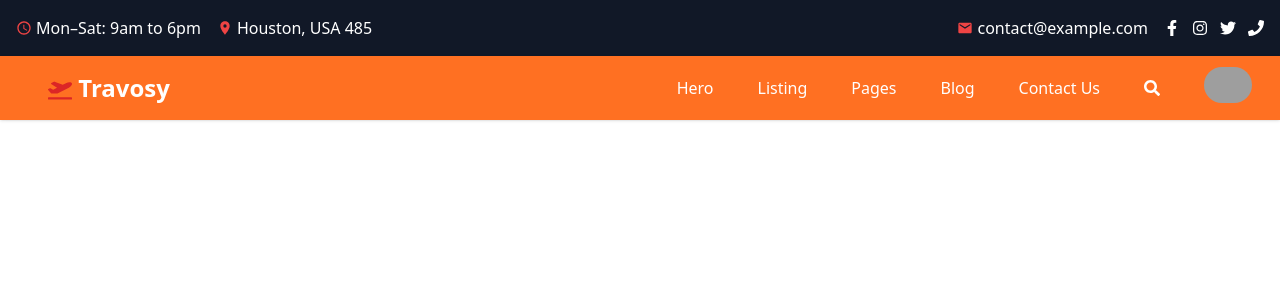
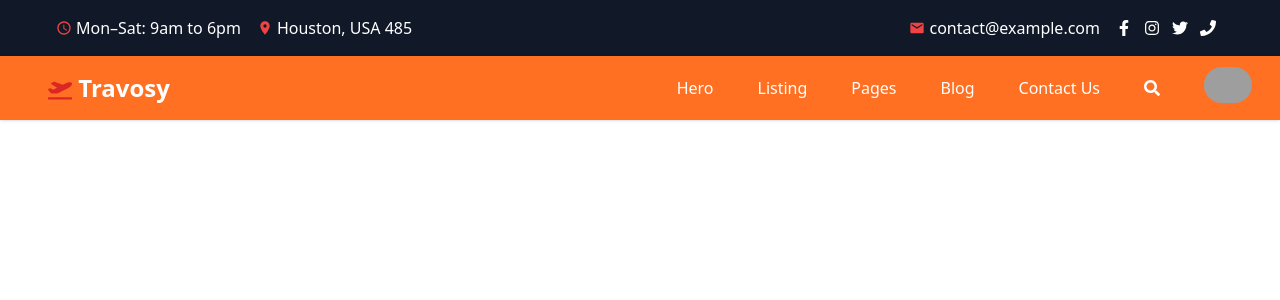
Before and after one commit to geekelo/travelsi-user-frontend-app, a React (Create React App) app: page / in a window 1280 px wide. Shown: the top 300 px of the page. Built offline with nearby package versions, Linux system fonts and the light colour scheme; grey boxes are pictures that could not be loaded.

Commit message:
Changes done in src/components/Header.jsx

```diff
--- a/src/components/Header.jsx
+++ b/src/components/Header.jsx
@@ -5,7 +5,7 @@ import {
 import { MdEmail, MdAccessTime, MdLocationOn } from 'react-icons/md';
 
 const Header = () => (
-  <div className="bg-gray-900 text-white justify-between items-center p-4 hidden md:flex">
+  <div className="bg-gray-900 text-white justify-between items-center py-4 pl-14 pr-16 hidden md:flex">
     <div className="flex items-center space-x-4">
       <div className="flex items-center space-x-1">
         <MdAccessTime className="text-red-500" />
```
